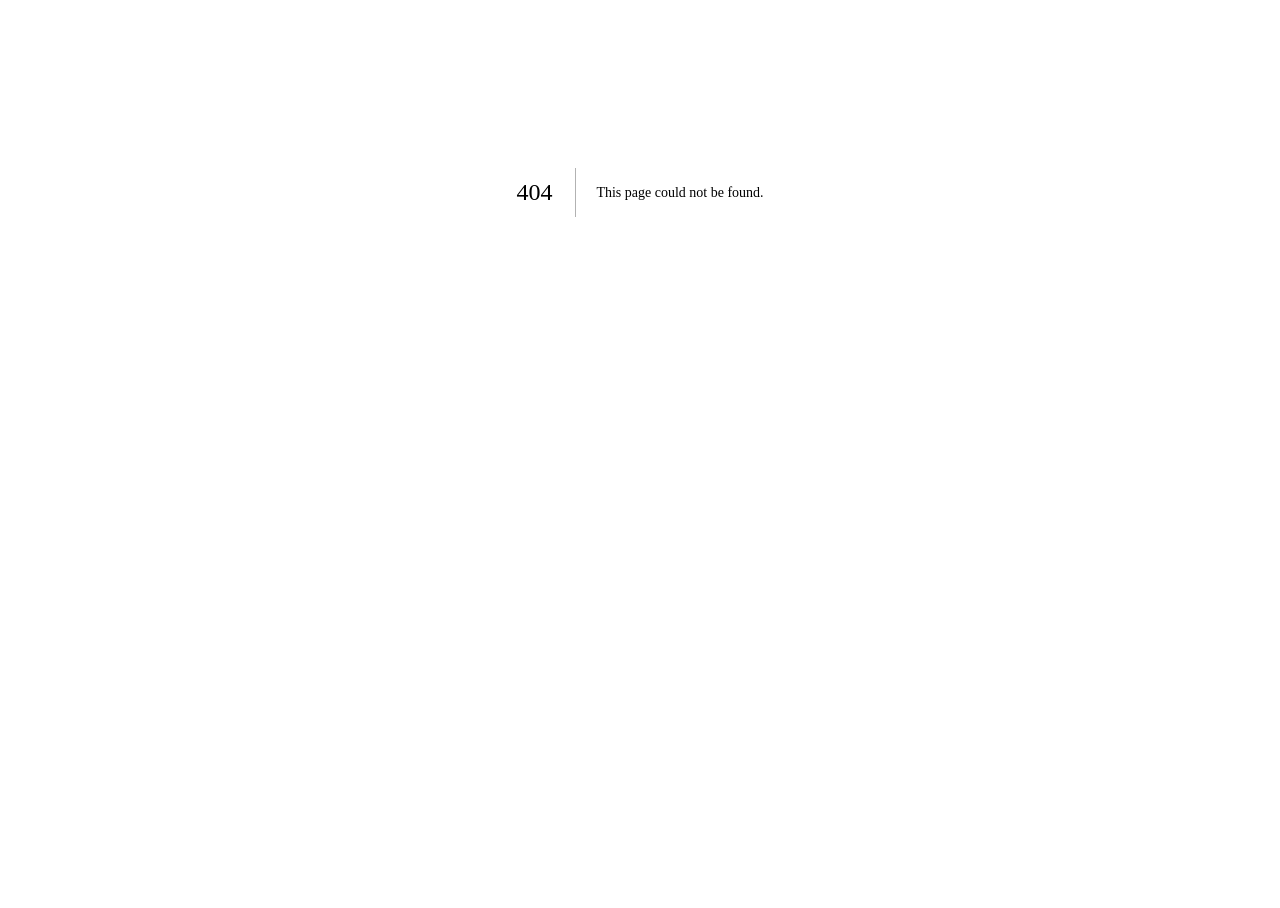
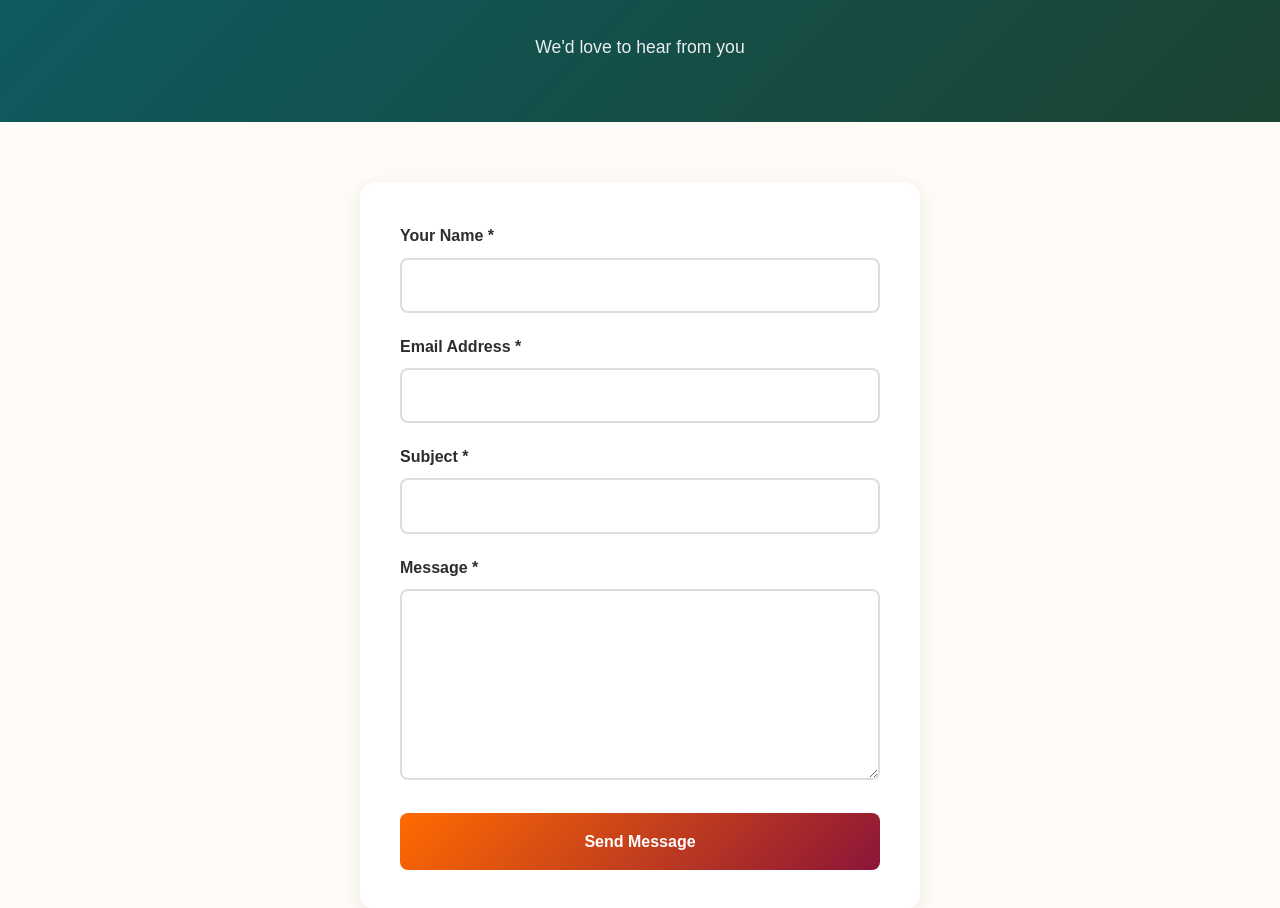
Before and after one commit to riquezajoven12-beep/the-indian-malaysian-asia, a Next.js app: page /contact in a window 1280 px wide. Before the commit this address had no page. Shown: the part 208-1116 px from the top of the page. Before the commit the page ends 800 px from the top, so only its background shows below. Built offline with nearby package versions, Linux system fonts and the light colour scheme.

Commit message:
Create page.tsx

```diff
--- /dev/null
+++ b/src/app/contact/page.tsx
@@ -0,0 +1,114 @@
+'use client';
+
+import { useState } from 'react';
+import Link from 'next/link';
+
+export default function ContactPage() {
+  const [form, setForm] = useState({ name: '', email: '', subject: '', message: '' });
+  const [sending, setSending] = useState(false);
+  const [sent, setSent] = useState(false);
+
+  const handleSubmit = async (e: React.FormEvent) => {
+    e.preventDefault();
+    setSending(true);
+
+    // In production, you'd send this to your API
+    await new Promise(resolve => setTimeout(resolve, 1000));
+
+    setSending(false);
+    setSent(true);
+    setForm({ name: '', email: '', subject: '', message: '' });
+  };
+
+  return (
+    <div style={{ minHeight: '100vh', background: '#FFFCF7' }}>
+      {/* Header */}
+      <header style={{ background: '#1A1A1A', padding: '20px 40px' }}>
+        <div style={{ maxWidth: '1400px', margin: '0 auto' }}>
+          <Link href="/" style={{ fontFamily: "'Playfair Display', serif", fontSize: '1.8rem', fontWeight: 800, color: 'white', textDecoration: 'none' }}>
+            The Indian <span style={{ color: '#FF6B00' }}>Malaysian</span>
+          </Link>
+        </div>
+      </header>
+
+      {/* Hero */}
+      <div style={{ background: 'linear-gradient(135deg, #0D5C63 0%, #1B4332 100%)', padding: '60px 40px', textAlign: 'center' }}>
+        <h1 style={{ fontFamily: "'Playfair Display', serif", fontSize: '3rem', color: 'white', marginBottom: '10px' }}>Contact Us</h1>
+        <p style={{ color: 'rgba(255,255,255,0.9)', fontSize: '1.1rem' }}>We'd love to hear from you</p>
+      </div>
+
+      {/* Content */}
+      <div style={{ maxWidth: '600px', margin: '0 auto', padding: '60px 20px' }}>
+        {sent ? (
+          <div style={{ background: 'white', padding: '50px', borderRadius: '16px', textAlign: 'center', boxShadow: '0 4px 20px rgba(0,0,0,0.08)' }}>
+            <div style={{ fontSize: '4rem', marginBottom: '20px' }}>✅</div>
+            <h2 style={{ fontFamily: "'Playfair Display', serif", marginBottom: '15px' }}>Message Sent!</h2>
+            <p style={{ color: '#666', marginBottom: '25px' }}>Thank you for reaching out. We'll get back to you soon.</p>
+            <button onClick={() => setSent(false)} style={{ background: '#FF6B00', color: 'white', border: 'none', padding: '12px 30px', borderRadius: '8px', cursor: 'pointer' }}>
+              Send Another Message
+            </button>
+          </div>
+        ) : (
+          <form onSubmit={handleSubmit} style={{ background: 'white', padding: '40px', borderRadius: '16px', boxShadow: '0 4px 20px rgba(0,0,0,0.08)' }}>
+            <div style={{ marginBottom: '20px' }}>
+              <label style={{ display: 'block', fontWeight: 600, marginBottom: '8px' }}>Your Name *</label>
+              <input
+                type="text"
+                value={form.name}
+                onChange={(e) => setForm({ ...form, name: e.target.value })}
+                required
+                style={{ width: '100%', padding: '12px', border: '2px solid #ddd', borderRadius: '8px' }}
+              />
+            </div>
+            <div style={{ marginBottom: '20px' }}>
+              <label style={{ display: 'block', fontWeight: 600, marginBottom: '8px' }}>Email Address *</label>
+              <input
+                type="email"
+                value={form.email}
+                onChange={(e) => setForm({ ...form, email: e.target.value })}
+                required
+                style={{ width: '100%', padding: '12px', border: '2px solid #ddd', borderRadius: '8px' }}
+              />
+            </div>
+            <div style={{ marginBottom: '20px' }}>
+              <label style={{ display: 'block', fontWeight: 600, marginBottom: '8px' }}>Subject *</label>
+              <input
+                type="text"
+                value={form.subject}
+                onChange={(e) => setForm({ ...form, subject: e.target.value })}
+                required
+                style={{ width: '100%', padding: '12px', border: '2px solid #ddd', borderRadius: '8px' }}
+              />
+            </div>
+            <div style={{ marginBottom: '25px' }}>
+              <label style={{ display: 'block', fontWeight: 600, marginBottom: '8px' }}>Message *</label>
+              <textarea
+                value={form.message}
+                onChange={(e) => setForm({ ...form, message: e.target.value })}
+                required
+                rows={6}
+                style={{ width: '100%', padding: '12px', border: '2px solid #ddd', borderRadius: '8px', resize: 'vertical' }}
+              />
+            </div>
+            <button
+              type="submit"
+              disabled={sending}
+              style={{
+                width: '100%',
+                padding: '15px',
+                background: sending ? '#ccc' : 'linear-gradient(135deg, #FF6B00 0%, #8B1538 100%)',
+                color: 'white',
+                border: 'none',
+                borderRadius: '8px',
+                fontWeight: 600,
+                cursor: sending ? 'not-allowed' : 'pointer',
+              }}
+            >
+              {sending ? 'Sending...' : 'Send Message'}
+            </button>
+          </form>
+        )}
+      </div>
+    </div>
+  );
+}
```
